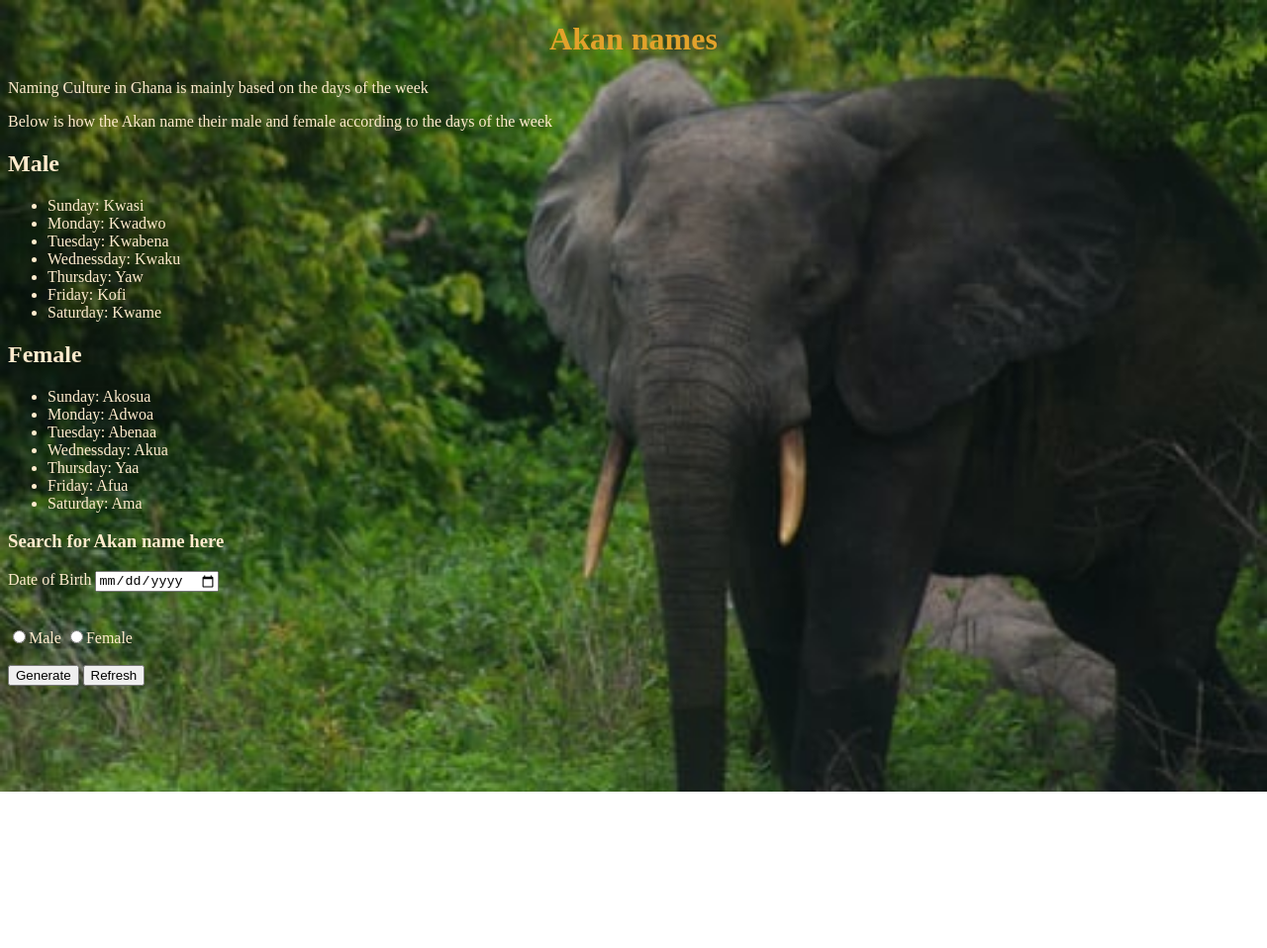
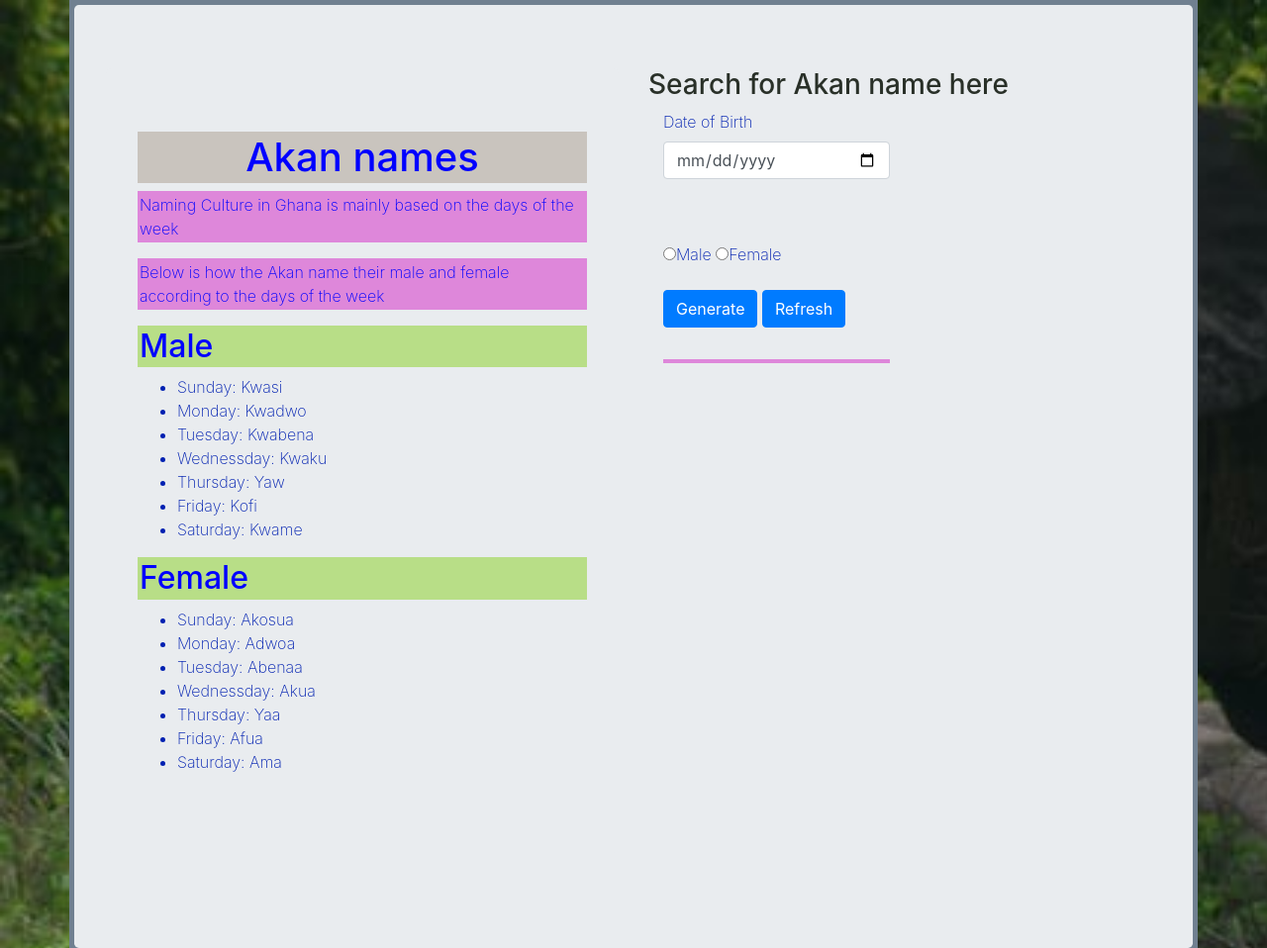
Before and after one commit to dennismulwablessed2/NewAkanNames, a plain HTML site: page index.html in a window 1280 px wide. Shown: the top 958 px of the page at 99% size. Before the commit the page ends 800 px from the top, so only its background shows below. Drawn offline with nearby package versions, Linux system fonts and the light colour scheme.

Commit message:
add changes to index.html

```diff
--- a/css/style.css
+++ b/css/style.css
@@ -5,12 +5,38 @@ body{
 }
 .jumbotron{
     font-weight: 200;
-    color: blanchedalmond;
+    color: rgb(0, 32, 177);
 }
 h1{
     text-align: center;
-    color: rgb(226, 162, 43);
+    color: rgb(76, 43, 226);
 }
 .form-group{
     float: center;
 }
+h1 {
+    text-align: center;
+    color: blue;
+    padding: 2px;
+    background-color: rgb(201, 196, 190);
+}
+p {
+    color: blue;
+    padding: 2px;
+    background-color: rgb(222, 135, 218);
+}
+h2{
+    color: blue;
+    padding: 2px;
+    background-color: rgb(184, 222, 135);
+}
+h3 {
+    color: rgb(41, 48, 40);
+}
+.errormsg{
+    color: red;
+}
+.container {
+    background-color: slategrey;
+    padding: 5px;
+}
--- a/index.html
+++ b/index.html
@@ -5,7 +5,7 @@
         <meta name="viewport" content="width=device-width, initial-scale=1.0">
         <meta http-equiv="X-UA-Compatible">
         <title>The Ghana Naming Culture</title>
-        <link rel="preconnect" href="https://fonts.gstatic.com">
+        <link rel="stylesheet" href="https://cdn.jsdelivr.net/npm/bootstrap@4.6.0/dist/css/bootstrap.min.css" integrity="sha384-B0vP5xmATw1+K9KRQjQERJvTumQW0nPEzvF6L/Z6nronJ3oUOFUFpCjEUQouq2+l" crossorigin="anonymous">
         <link href="https://fonts.googleapis.com/css2?family=Poppins:ital,wght@1,300&display=swap" rel="stylesheet">
         <link href="./css/style.css" rel="stylesheet" type="text/css">
     </head>
@@ -60,7 +60,7 @@
                            <input type="reset" name="reset" class="btn btn-primary mb-2" onclick="refresh(); return false;" value="Refresh">
                        </form>
                        <br>
-                            <div>
+                       <div>
                                 <p id="result"></p>
                             </div>
                        </div>
@@ -68,6 +68,9 @@
                 </div>
              </div>
            </div>
-        </body>
-        </html>
-        <script src="script.js"></script>
+           <script src="https://code.jquery.com/jquery-3.5.1.slim.min.js" integrity="sha384-DfXdz2htPH0lsSSs5nCTpuj/zy4C+OGpamoFVy38MVBnE+IbbVYUew+OrCXaRkfj" crossorigin="anonymous"></script>
+<script src="https://cdn.jsdelivr.net/npm/popper.js@1.16.1/dist/umd/popper.min.js" integrity="sha384-9/reFTGAW83EW2RDu2S0VKaIzap3H66lZH81PoYlFhbGU+6BZp6G7niu735Sk7lN" crossorigin="anonymous"></script>
+<script src="https://cdn.jsdelivr.net/npm/bootstrap@4.6.0/dist/js/bootstrap.min.js" integrity="sha384-+YQ4JLhjyBLPDQt//I+STsc9iw4uQqACwlvpslubQzn4u2UU2UFM80nGisd026JF" crossorigin="anonymous"></script>
+<script src="js/script.js"></script>
+</body>
+</html>
```
